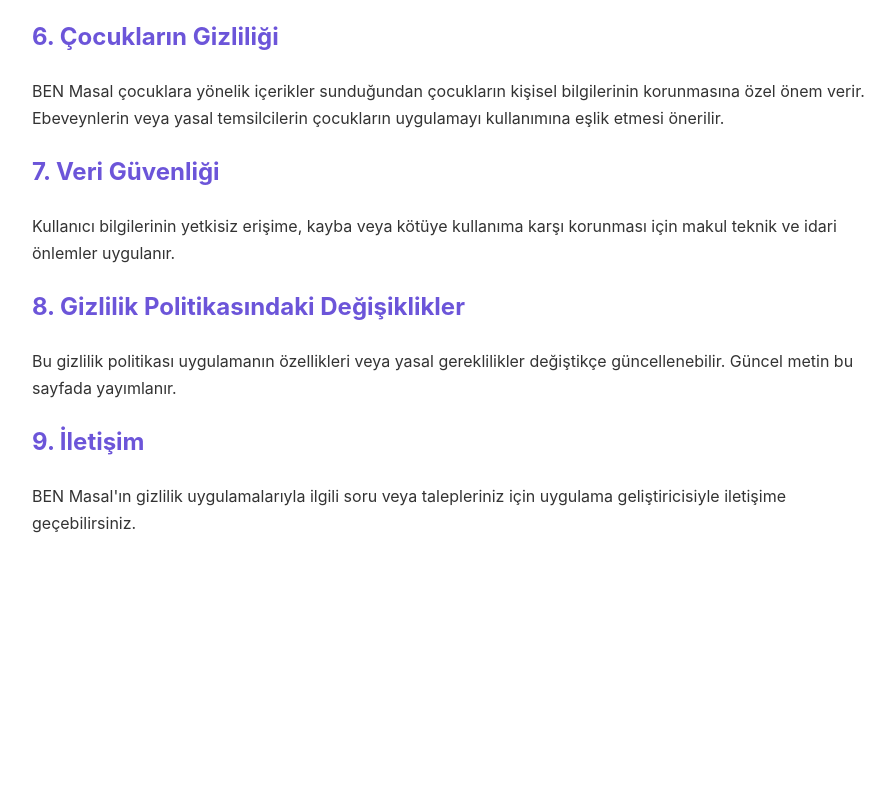
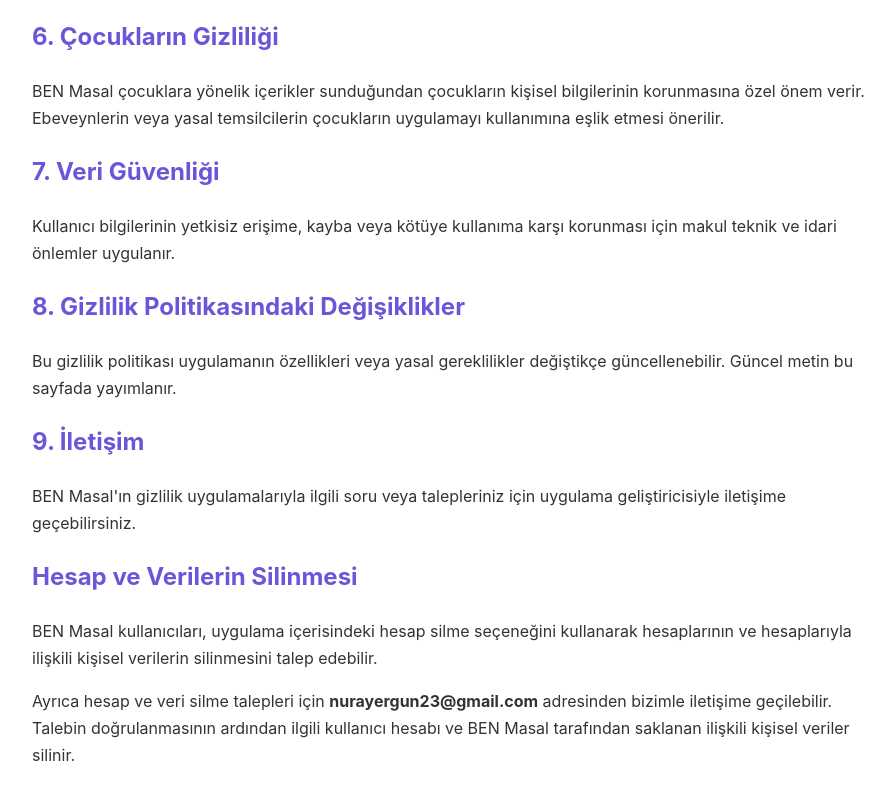
Before and after one commit to nurayergun23-ben/ben-masal-privacy, a plain HTML site: page index.html in a window 1280 px wide. Shown: the part 1155-1955 px from the top of the page, without its empty margins (183-1078 px from the left). Before the commit the page ends 1768 px from the top, so only its background shows below. Drawn offline with Linux system fonts and the light colour scheme.

Commit message:
Update index.html

```diff
--- a/index.html
+++ b/index.html
@@ -102,5 +102,19 @@ BEN Masal'ın gizlilik uygulamalarıyla ilgili soru veya talepleriniz için uygu
 geliştiricisiyle iletişime geçebilirsiniz.
 </p>
 
+  <h2>Hesap ve Verilerin Silinmesi</h2>
+
+<p>
+BEN Masal kullanıcıları, uygulama içerisindeki hesap silme seçeneğini
+kullanarak hesaplarının ve hesaplarıyla ilişkili kişisel verilerin
+silinmesini talep edebilir.
+</p>
+
+<p>
+Ayrıca hesap ve veri silme talepleri için
+<strong>nurayergun23@gmail.com</strong> adresinden bizimle iletişime
+geçilebilir. Talebin doğrulanmasının ardından ilgili kullanıcı hesabı
+ve BEN Masal tarafından saklanan ilişkili kişisel veriler silinir.
+</p>
 </body>
 </html>
```
